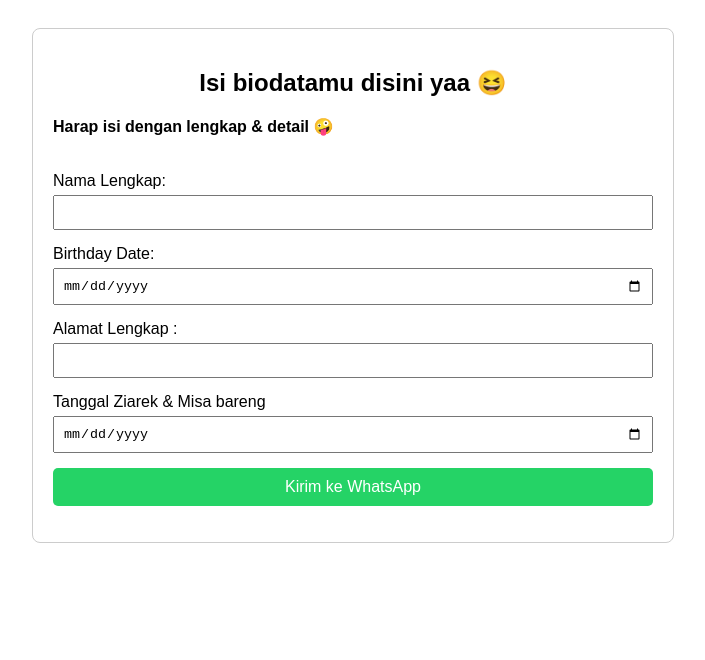
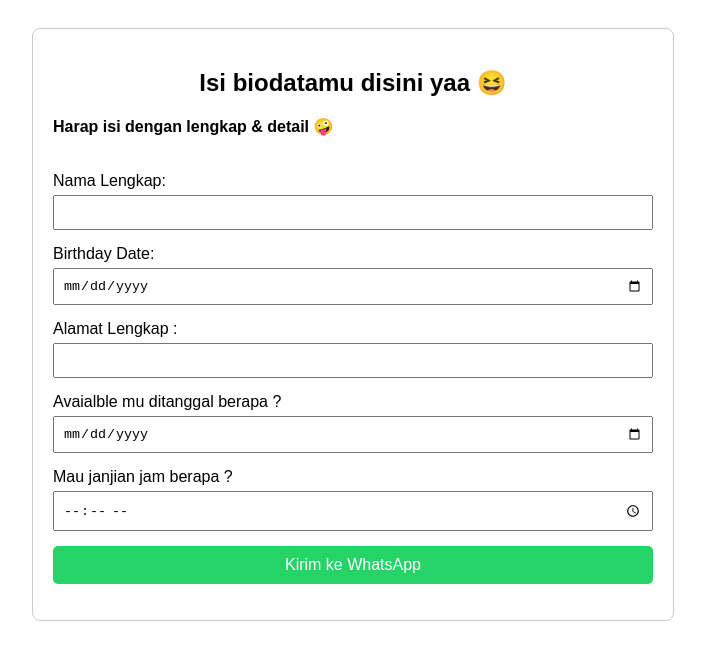
Before and after one commit to vincentadhi/jalanbareng, a plain HTML site: page index.html in a window 1280 px wide. Shown: the whole page, without its empty margins (287-992 px from the left). Drawn offline with Linux system fonts and the light colour scheme.

Commit message:
Add files via upload

```diff
--- a/index.html
+++ b/index.html
@@ -34,9 +34,13 @@
                 <input type="text" id="alamat" required>
           </div>
           <div class="form-group">
-                <label for="tanggal">Tanggal Ziarek & Misa bareng</label>
+                <label for="tanggal">Avaialble mu ditanggal berapa ?</label>
                 <input type="date" id="tanggal" required>
             </div>
+          <div class="form-group">
+         <label for="waktu">Mau janjian jam berapa ?</label>
+         <input type="time" id="waktu" name="waktu" requred>
+              </div>
             <button type="submit" class="btn-kirim">Kirim ke WhatsApp</button>
         </form>
     </div>
@@ -50,13 +54,14 @@
           var birthday = document.getElementById('birthday').value;
            var alamat = document.getElementById('alamat').value;
             var tanggal = document.getElementById('tanggal').value;
+           var waktu = document.getElementById('waktu').value;
 
             // Ganti dengan nomor WhatsApp Anda (misalnya: 6281234567890)
             var nomorWhatsApp = '6281280748635';
 
             // Format pesan WhatsApp
             var pesan =
-`Halo, nama lengkapku ${nama} yang berulang tahun ditanggal ${birthday}. Aku bisa pergi gereja bareng kok sama kamu ditanggal ${tanggal}. Oh iya besok jemput aku yaa di alamat ${alamat}. Terima Kasih yaa ! 😉`;
+`Hallo admin, nama lengkapku ${nama} yang berulang tahun ditanggal ${birthday}. Aku bisa pergi gereja bareng kok sama kamu ditanggal ${tanggal} jam ${waktu}. Oh iya besok jemput aku yaa di alamat ${alamat}. BTW salam kenal dan terima kasih yaa ! 😉`;
 
             // Konversi pesan ke format URL-encoded
             var pesanEncoded = encodeURIComponent(pesan);
```
Also changed, not shown: 1 other file.
